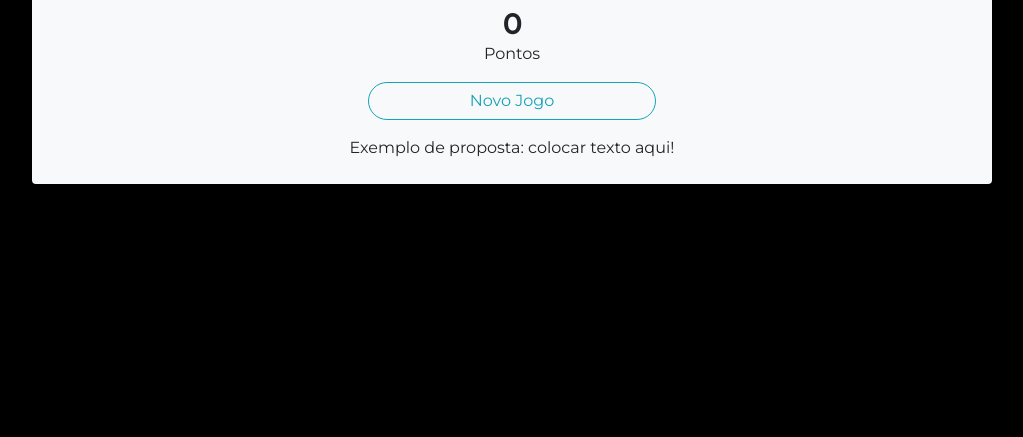
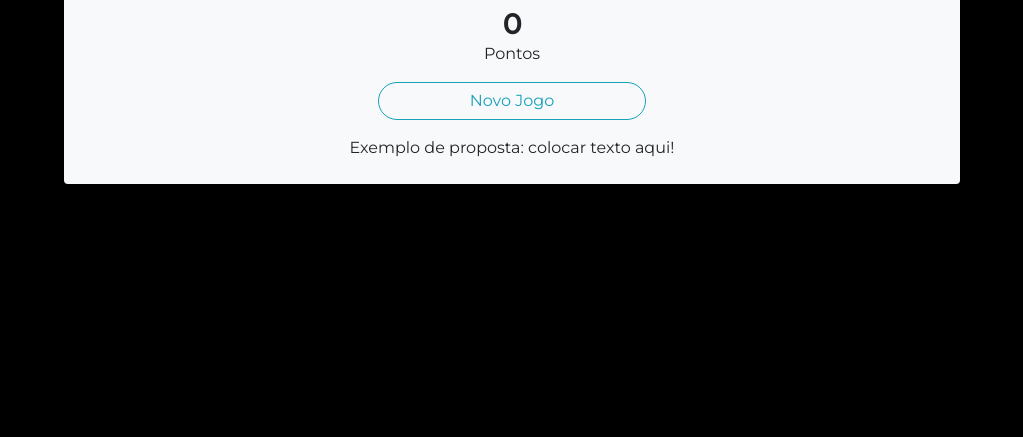
Before and after one commit to sofiataipa/sofiataipa-space-invaders, a plain HTML site: page index.html in a window 1280 px wide. Shown: the part 363-800 px from the top of the page, without its empty margins (128-1151 px from the left). Drawn offline with nearby package versions, Linux system fonts and the light colour scheme.

Commit message:
Update index.html

```diff
--- a/index.html
+++ b/index.html
@@ -24,15 +24,15 @@
             </section>
         </article>
         <article class="position-fixed inset-0 d-flex justify-content-center align-items-center" id="modal">
-                <section class="bg-light w-75 py-4 rounded text-center">
+                <section class="bg-light py-4 rounded text-center" id="panel">
                     <div class="">
                         <img src="./assets/Logo 6.png" id="lista" class="mb-4"/>
                     </div>
                     <div class="">
                         <h3 class="mb-0 font-weight-bold" id="lastScore">0</h3>
-                        <p class="">Pontos</p>
+                        <p class="" id="lastScoreText">Pontos</p>
                         <button class="btn btn-outline-info">Novo Jogo</button>
-                        <p class="font-weight-normal mt-3 mb-0">Exemplo de proposta: colocar texto aqui!</p>
+                        <p class="font-weight-normal mt-3 mb-0 px-4" id="proposta">Exemplo de proposta: colocar texto aqui!</p>
                     </div>
 
                 </section>
```
